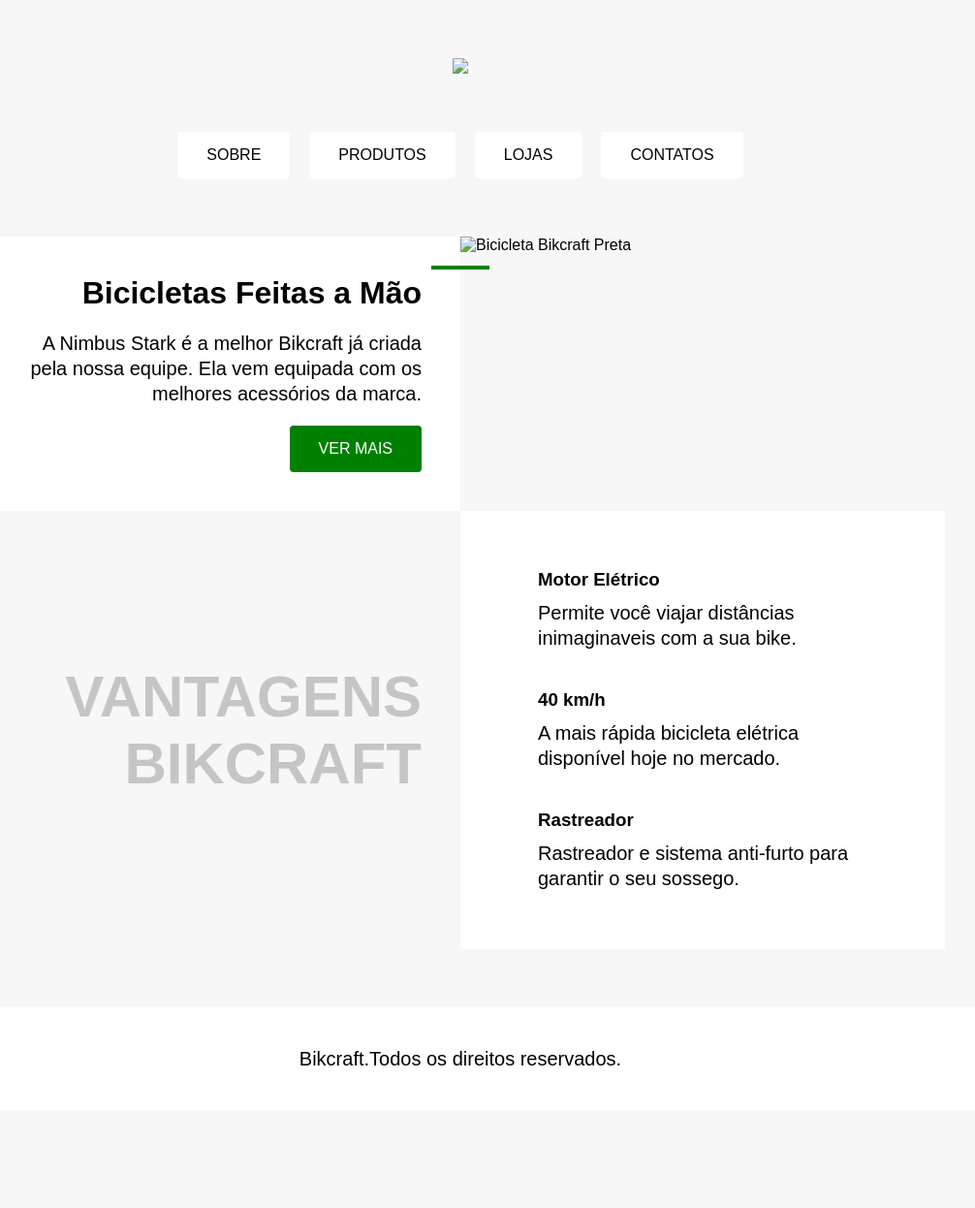
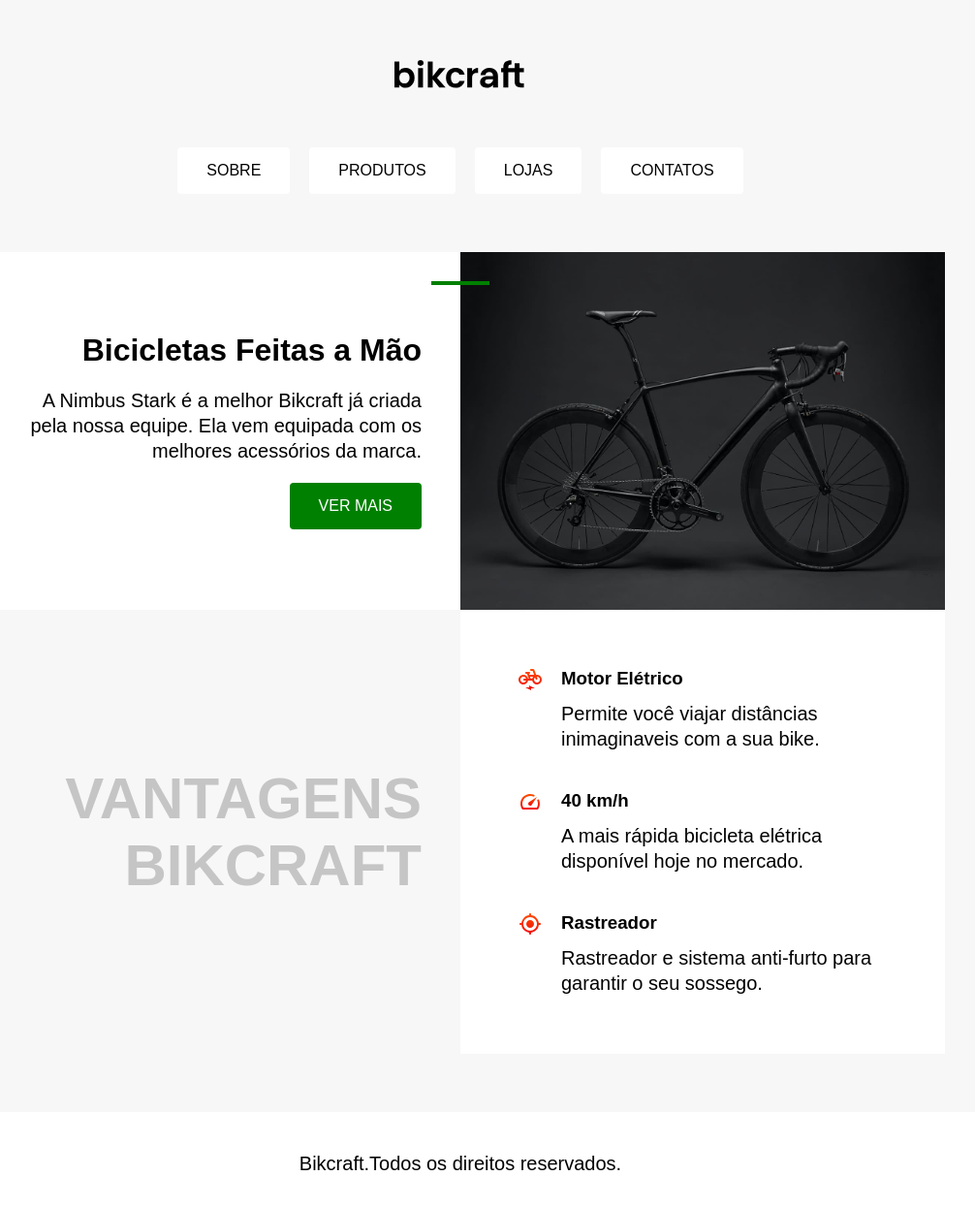
Before and after one commit to andersontmachado/homepage, a plain HTML site: page index.html in a window 1280 px wide. Shown: the whole page at 97% size, without its empty margins (165-1171 px from the left). Before the commit the page ends 1145 px from the top, so only its background shows below. Drawn offline with Linux system fonts and the light colour scheme; files that its build step writes are made by us from their sources.

Commit message:
Update index.html

```diff
--- a/index.html
+++ b/index.html
@@ -4,11 +4,11 @@
 <head>
   <meta charset="UTF-8">
   <title>Bikcraft</title>
-  <link rel="stylesheet" href="/0309-Exercicio3-Posicionamento/style.css">
+  <link rel="stylesheet" href="/style.css"
 </head>
 
 <body>
-  <img src="/0309-Exercicio3-Posicionamento/img/bikcraft.svg">
+  <img src="img/bikcraft.svg">
 
   <div class="menu">
     <a href="/">Sobre</a>
@@ -24,24 +24,24 @@
       <p>A Nimbus Stark é a melhor Bikcraft já criada pela nossa equipe. Ela vem equipada com os melhores acessórios da marca.</p>
       <a class="botao" href="/">Ver Mais</a>
     </div>
-    <img src="/0309-Exercicio3-Posicionamento/img/bicicleta.jpg" alt="Bicicleta Bikcraft Preta">
+    <img src="img/bicicleta.jpg" alt="Bicicleta Bikcraft Preta">
     <h2 class="subtitulo">Vantagens Bikcraft</h2>
 
     <div class="vantagens">
       <div class="vantagens-item">
-        <img src="/0309-Exercicio3-Posicionamento/img/eletrica.svg" alt="">
+        <img src="img/eletrica.svg" alt="">
         <h3>Motor Elétrico</h3>
         <p>Permite você viajar distâncias inimaginaveis com a sua bike.</p>
       </div>
 
       <div class="vantagens-item">
-        <img src="/0309-Exercicio3-Posicionamento/img/velocidade.svg" alt="">
+        <img src="img/velocidade.svg" alt="">
         <h3>40 km/h</h3>
         <p>A mais rápida bicicleta elétrica disponível hoje no mercado.</p>
       </div>
 
       <div class="vantagens-item">
-        <img src="/0309-Exercicio3-Posicionamento/img/rastreador.svg" alt="">
+        <img src="img/rastreador.svg" alt="">
         <h3>Rastreador</h3>
         <p>Rastreador e sistema anti-furto para garantir o seu sossego.</p>
       </div>
```
